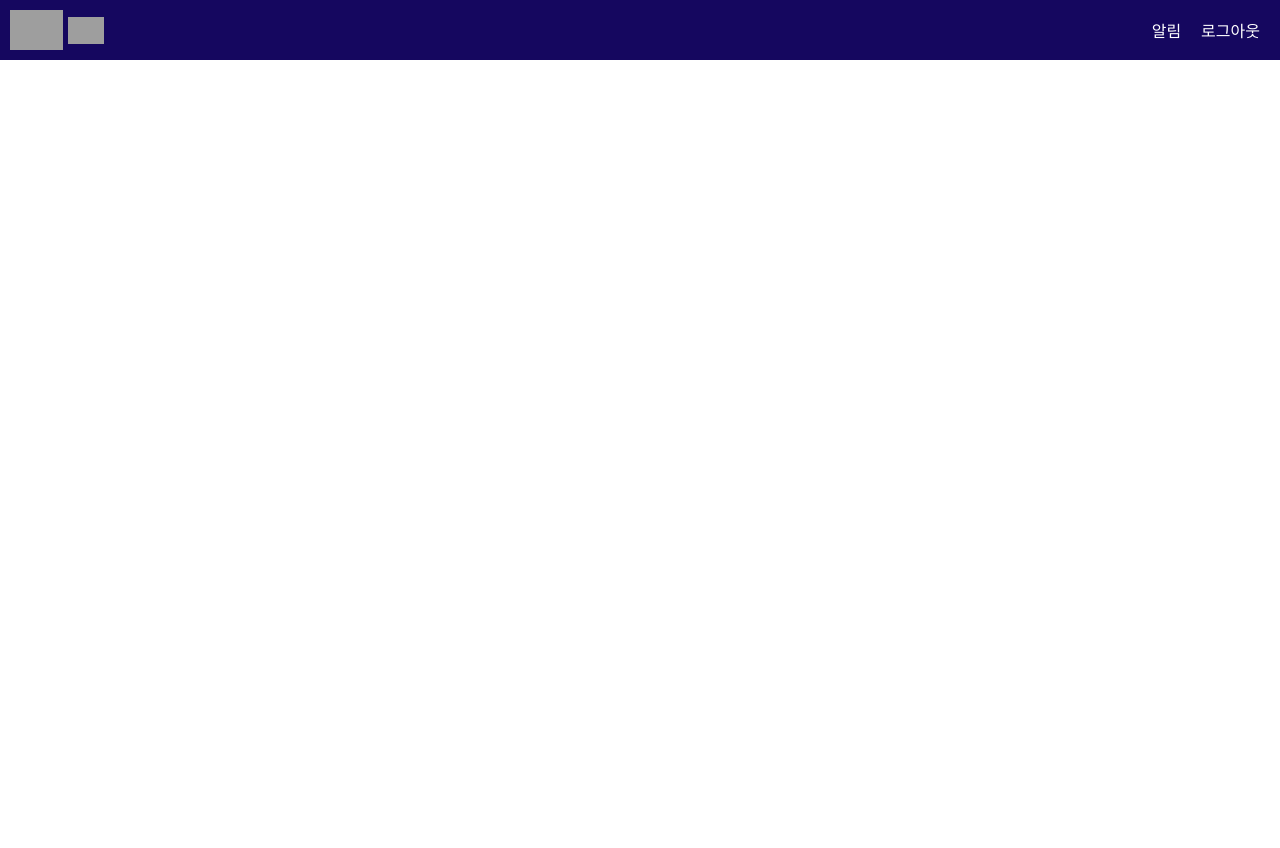
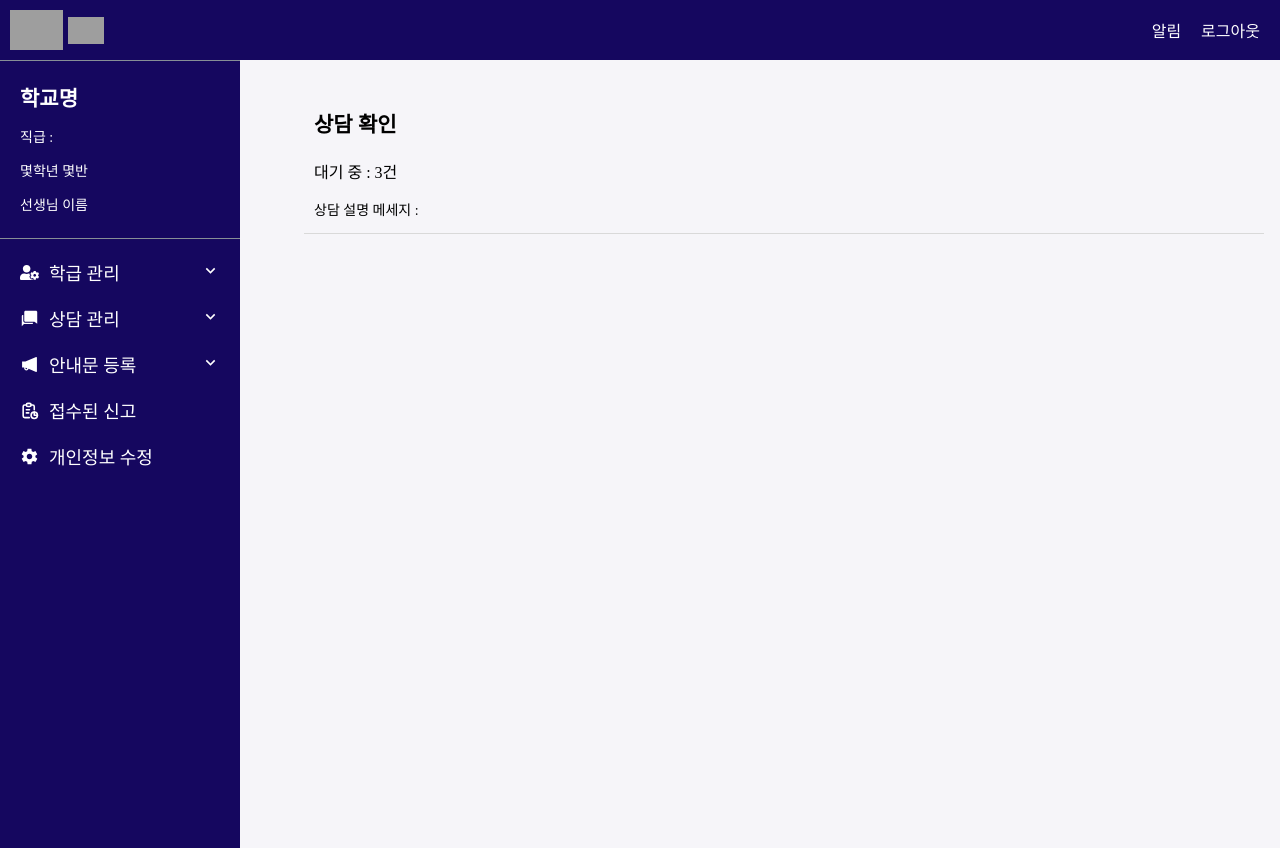
Before and after one commit to hkh0904/Every-School, a React (Create React App) app in the folder web/: page /consult/approve in a window 1280 px wide. Before the commit this address had no page. Before the commit the page ends 800 px from the top, so only its background shows below. Built offline with nearby package versions, Linux system fonts and the light colour scheme; grey boxes are pictures that could not be loaded; a web font is replaced by a local one.

Commit message:
feat: 상담 확인 페이지 메뉴 상단 구현 Adds #S09P31C108-158

```diff
--- a/web/src/pages/ConsultApprovePage/ConsultApprovePage.jsx
+++ b/web/src/pages/ConsultApprovePage/ConsultApprovePage.jsx
@@ -1,7 +1,40 @@
+import { useState } from 'react';
+import styles from './ConsultApprovePage.module.css';
+
 export default function ConsultApprovePage() {
+  const [message, setMessage] = useState();
+
+  const csltList = [
+    {
+      studentName: '강OO',
+      parentName: '김OO',
+      parentSex: 'F',
+      date: [2023, 10, 23, 16],
+      reason: '자녀의진로상담어쩌고저쩌고'
+    },
+    {
+      studentName: '강OO',
+      parentName: '김OO',
+      parentSex: 'F',
+      date: [2023, 10, 23, 13],
+      reason: '자녀의진로상담어쩌고저쩌고'
+    },
+    {
+      studentName: '강OO',
+      parentName: '김OO',
+      parentSex: 'F',
+      date: [2023, 11, 23, 16],
+      reason: '자녀의진로상담어쩌고저쩌고'
+    }
+  ];
+
   return (
-    <div>
-      <p>오!</p>
+    <div className={styles.ConsultApprove}>
+      <div className={styles.title}>
+        <p>상담 확인</p>
+        <p>대기 중 : {csltList.length}건</p>
+        <p>상담 설명 메세지 : </p>
+      </div>
     </div>
   );
 }
--- /dev/null
+++ b/web/src/pages/ConsultApprovePage/ConsultApprovePage.module.css
@@ -0,0 +1,23 @@
+.ConsultApprove {
+  background-color: #f6f5f9;
+  min-height: calc(100vh - 60px);
+  padding: 3rem 4rem 0 4rem;
+}
+
+.title {
+  min-width: 60rem;
+  border-bottom: 1px solid #d9d9d9;
+  margin-bottom: 1.5rem;
+}
+
+.title > p:nth-child(1) {
+  margin-top: 0;
+  font-weight: 700;
+  font-size: 21px;
+  margin-left: 0.625rem;
+}
+
+.title > p:nth-child(2),
+.title > p:nth-child(3) {
+  margin-left: 0.625rem;
+}
--- a/web/src/routes/route.js
+++ b/web/src/routes/route.js
@@ -6,6 +6,7 @@ import ReportHistoryPage from '../pages/ReportHistory/ReportHistoryPage';
 import RegisterNotiPage from '../pages/Notification/RegisterNotiPage';
 import RegisterPayPage from '../pages/Notification/RegisterPayPage';
 import ManageClassPage from '../pages/ManageClassPage/ManageClassPage';
+import ConsultApprovePage from '../pages/ConsultApprovePage/ConsultApprovePage';
 
 function RouteLink() {
   return (
@@ -32,6 +33,8 @@ function RouteLink() {
           {/* 고지서 등록 */}
           <Route path='docs/register-noti' element={<RegisterNotiPage />} />
           <Route path='docs/register-payment' element={<RegisterPayPage />} />
+          {/* 상담 */}
+          <Route path='consult/approve/' element={<ConsultApprovePage />} />
         </Route>
 
         {/* <Route Component={PrivateRouter}>
```
